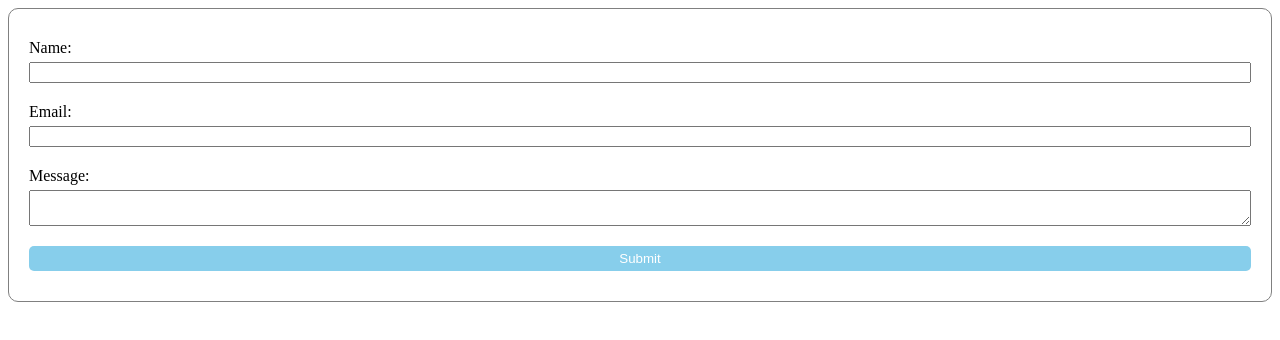
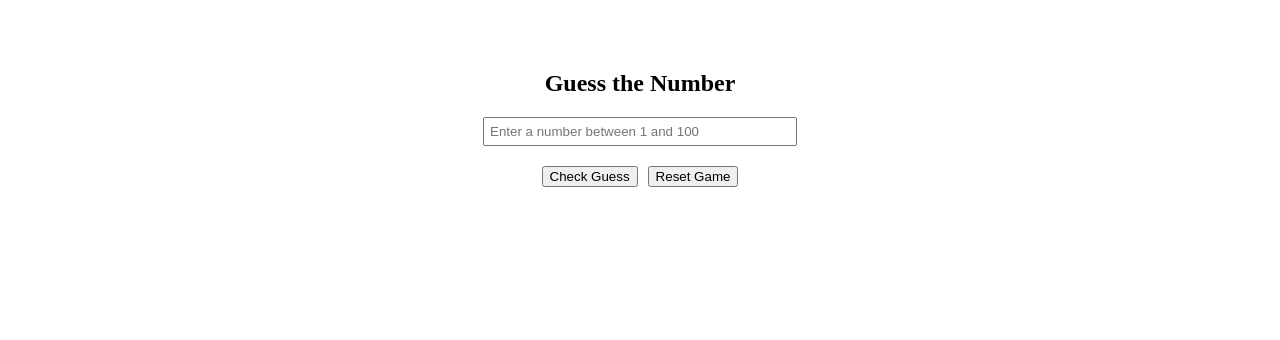
Before and after one commit to V-bhoy/ReactFundamentals, a React (Vite) app in the folder namaste-react/: page / in a window 1280 px wide. Shown: the top 340 px of the page. Built offline with nearby package versions, Linux system fonts and the light colour scheme.

Commit message:
guess the number game

```diff
--- a/namaste-react/App.jsx
+++ b/namaste-react/App.jsx
@@ -5,6 +5,7 @@ import ChipsInput from "./coding-problems/ChipsInput";
 import Accordian from "./coding-problems/Accordian";
 import ProgressBar from "./coding-problems/ProgressBar";
 import ContactForm from "./coding-problems/ContactForm";
+import GuessTheNumber from "./coding-problems/GuessTheNumber";
 
 // core react element
 const heading = React.createElement("h1", {id: "heading"}, "Hello World from React!")
@@ -42,5 +43,6 @@ root.render(
         {/*<ChipsInput/>*/}
         {/*<Accordian/>*/}
         {/*<ProgressBar/>*/}
-        <ContactForm/>
+        {/*<ContactForm/>*/}
+        <GuessTheNumber/>
     </React.StrictMode>);
--- /dev/null
+++ b/namaste-react/coding-problems/GuessTheNumber.jsx
@@ -0,0 +1,62 @@
+import React, { useState } from "react";
+
+function GuessTheNumber() {
+    const [target, setTarget] =
+        useState(generateRandomNumber());
+    const [guess, setGuess] = useState("");
+    const [feedback, setFeedback] = useState("");
+    const [attempts, setAttempts] = useState(0);
+
+    function generateRandomNumber(){
+        return Math.floor(Math.random() * 100) + 1;
+    }
+    // Function to handle guess checking
+    const handleGuess = () => {
+        const num = parseInt(guess);
+        if(isNaN(num) || num < 1 || num > 100){
+            setFeedback("Please enter a number between 1 and 100.")
+            return;
+        }
+        setAttempts((attempts)=>++attempts);
+        if(num === target){
+            setFeedback(`Congratualations! You guessed the number in ${attempts} attempts.`)
+        }
+        else if(num < target){
+            setFeedback("Too low! Try again.");
+        }
+        else if(num > target){
+            setFeedback("Too high! Try again.");
+        }
+    };
+
+    // Function to reset the game
+    const resetGame = () => {
+        setTarget(generateRandomNumber());
+        setGuess("");
+        setFeedback("");
+        setAttempts(0);
+    };
+
+    return (
+        <div style={{display:"flex", flexDirection:"column", alignItems:"center", margin:"50px 0"}}>
+            <h2>Guess the Number</h2>
+            <input
+                id="guess-input"
+                type="number"
+                value={guess}
+                onChange={(e)=>setGuess(e.target.value)}
+                placeholder="Enter a number between 1 and 100"
+                style={{width:"300px",padding:"5px"}}
+            />
+            <div style={{display: "flex", gap: 10, margin: 20}}>
+                <button onClick={handleGuess}>Check Guess</button>
+                <button onClick={resetGame}>Reset Game</button>
+            </div>
+            <div>
+                <p>{feedback}</p>
+            </div>
+        </div>
+    );
+}
+
+export default GuessTheNumber;
```
